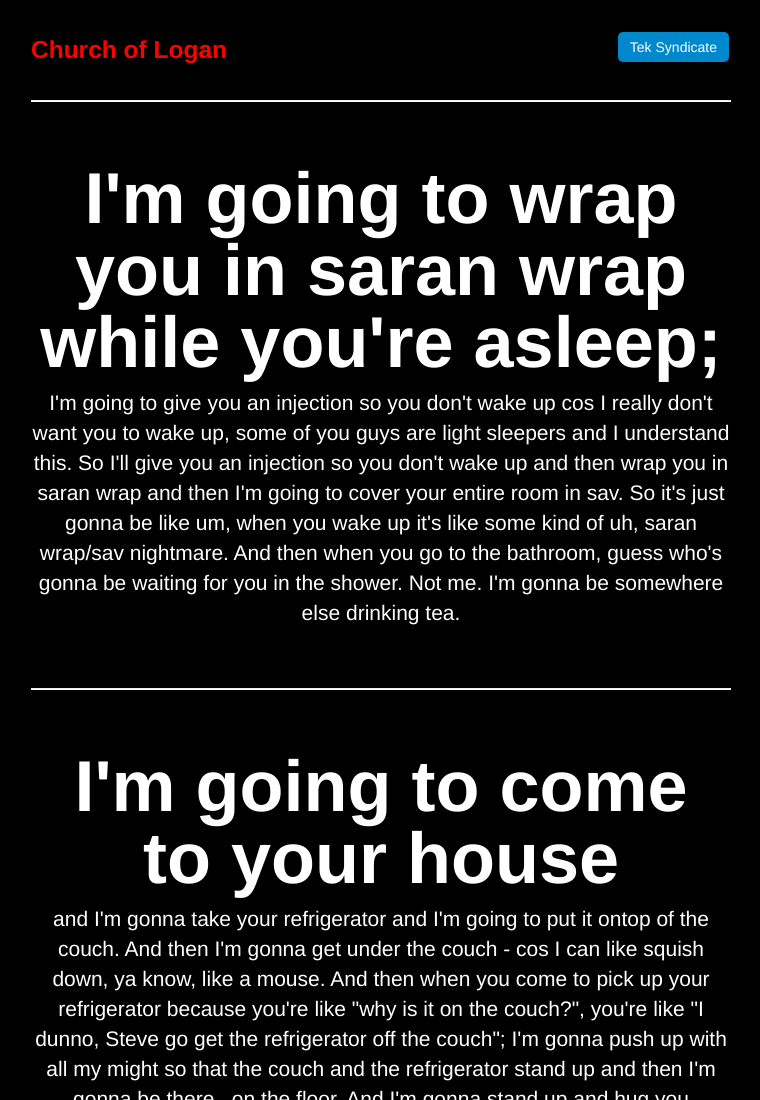
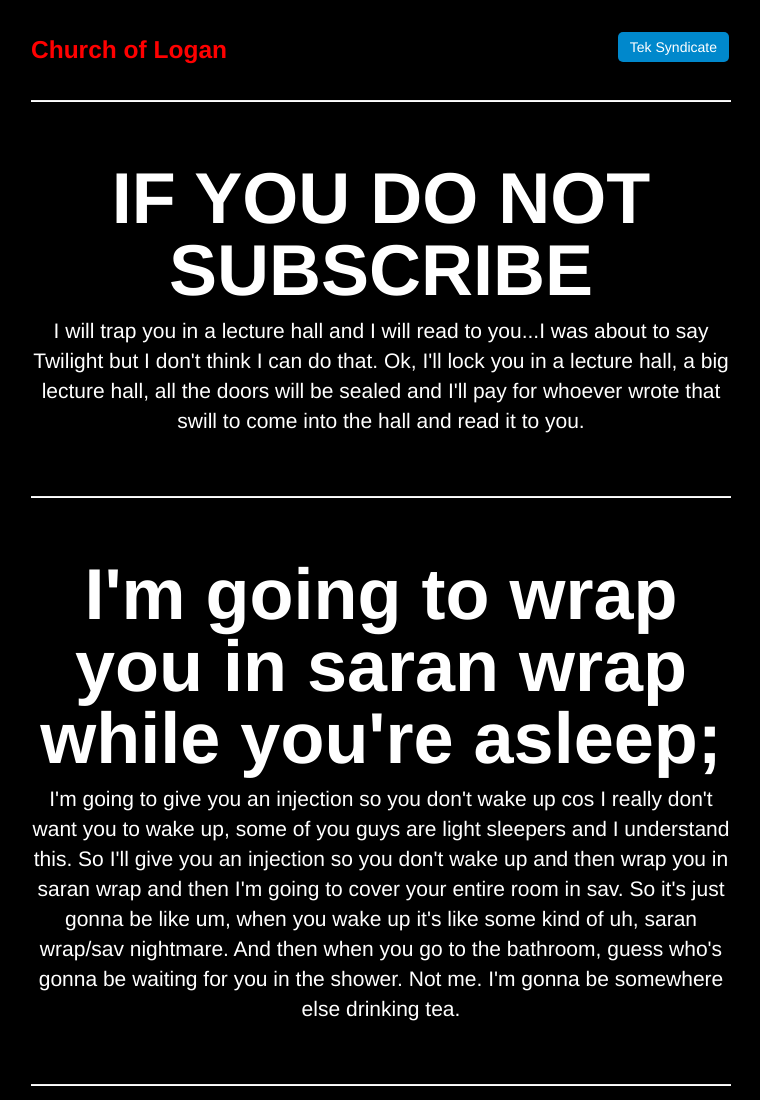
Before and after one commit to modakode/churchoflogan.github.com, a plain HTML site: page index.html in a window 1280 px wide. Shown: the top 1100 px of the page, without its empty margins (259-1019 px from the left). Drawn offline with nearby package versions, Linux system fonts and the light colour scheme.

Commit message:
Update index.html
Added new threat from INBOX.EXE 0038

```diff
--- a/index.html
+++ b/index.html
@@ -105,6 +105,16 @@
       </div>
 
       <hr>
+
+      <div class="jumbotron">
+       <h1>IF YOU DO NOT SUBSCRIBE</h1>
+       <p class="lead">I will trap you in a lecture hall and I will read to you...I was about to say Twilight but I don't think I can do that. Ok, I'll lock you in a lecture hall, a big lecture hall, all the doors will be sealed and I'll pay for whoever wrote that swill to come into the hall and read it to you.</p>
+	   <div class="video">
+		  <iframe width="700" height="394" src="http://www.youtube.com/embed/Lpq4RU8b5r8" frameborder="0" allowfullscreen></iframe>
+        </div>
+      </div>
+
+     <hr>
 
       <div class="jumbotron">
         <h1>I'm going to wrap you in saran wrap while you're asleep;</h1>
```
